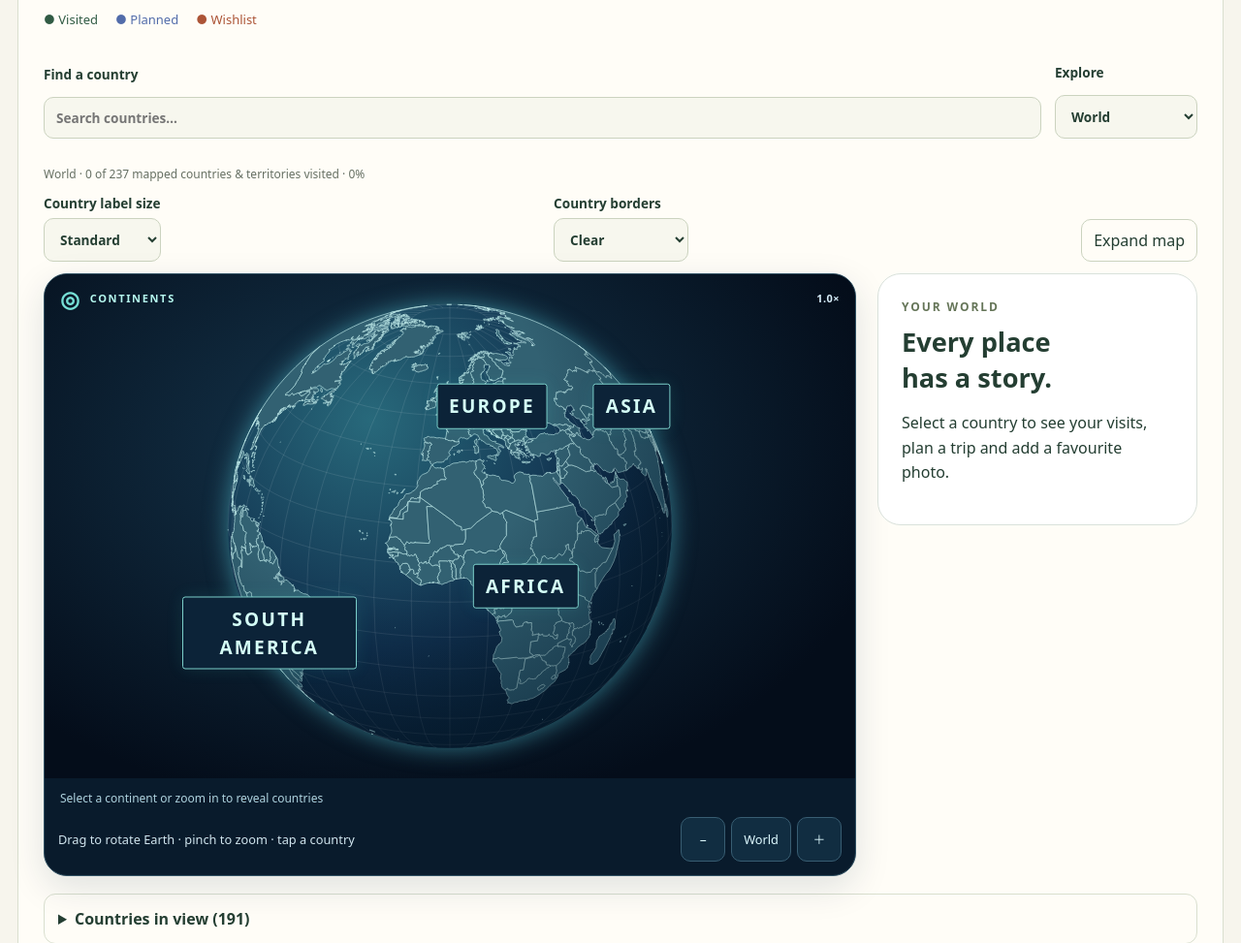
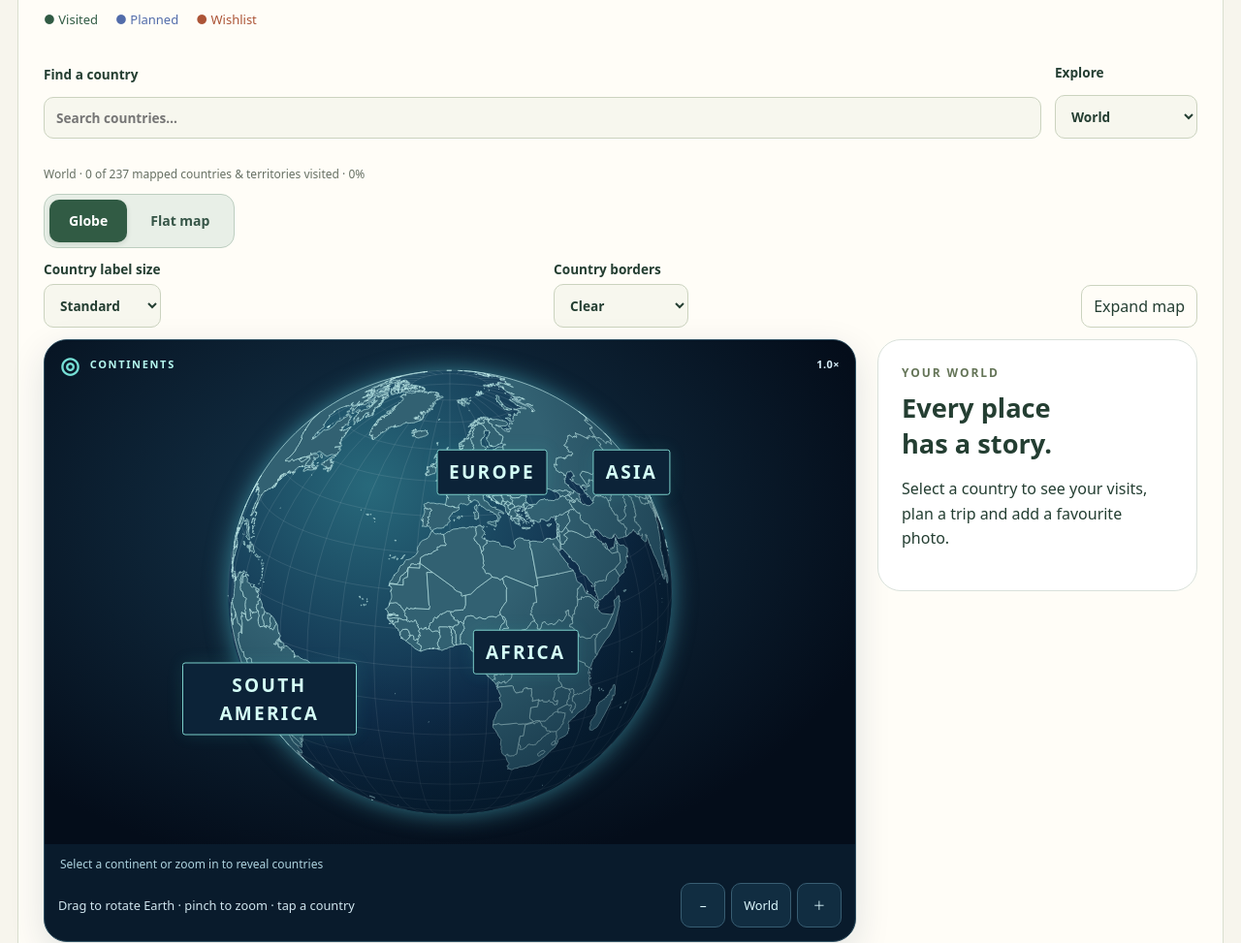
Before and after one commit to aliahmed7866/Places, a Flask app: page / in a window 1280 px wide. Shown: the part 530-1503 px from the top of the page at 97% size. Run offline with Flask 3, Linux system fonts and the light colour scheme; data that the repository does not hold is empty.

Commit message:
Add a remembered flat world map alongside the Places globe

```diff
--- a/static/atlas.js
+++ b/static/atlas.js
@@ -5,15 +5,46 @@
   const regions={World:[0,20,1],Europe:[18,52,2.4],Africa:[20,3,1.6],Asia:[90,35,1.5],'North America':[-105,40,1.5],'South America':[-60,-20,1.7],Oceania:[150,-20,1.7],Antarctica:[0,-80,1.6]};
   let svg,metadata={},countryAreas={},selected=null,requestId=0,dragged=false,features=[],rotation=[0,-20,0],magnification=1,frame=0;
   const pointers=new Map();let gesture;
-  const projection=d3.geoOrthographic().clipAngle(90).precision(.4), path=d3.geoPath(projection);
+  let view='globe',flatPan=[0,0];
+  const viewStates={globe:{zoom:1},flat:{zoom:1}};
+  let projection=d3.geoOrthographic().clipAngle(90).precision(.4);
+  const path=d3.geoPath(projection);
+  const flatProjection=d3.geoNaturalEarth1().precision(.4);
+  const globeProjection=projection;
+
   const surface=$('map-window'), overlay=node('div','','globe-labels');overlay.setAttribute('aria-label','Country labels');
   const svgNode=tag=>document.createElementNS('http://www.w3.org/2000/svg',tag);
   const anchor=c=>[c.label[0]/2.5-180,90-c.label[1]/2.5];
   // The same zoom threshold applies to buttons, pinch, wheel and keyboard.
   const COUNTRY_ZOOM=1.45;
   let visibleSignature='';
+  function mapHint(){return view==='flat'?'Drag to pan · pinch to zoom · tap a country':'Drag to rotate Earth · pinch to zoom · tap a country';}
+  function flatBase(){
+    return flatProjection.fitExtent([[16,56],[surface.clientWidth-16,surface.clientHeight-20]],{type:'Sphere'});
+  }
+  function centerFlat(point){
+    const base=flatBase(),origin=base.translate(),xy=base(point);
+    flatPan=[-(xy[0]-origin[0])*magnification/surface.clientWidth,-(xy[1]-origin[1])*magnification/surface.clientHeight];
+  }
+  function setView(next,persist=true){
+    if(!['globe','flat'].includes(next))return;
+    viewStates[view].zoom=magnification;
+    view=next;magnification=viewStates[view].zoom;
+    projection=view==='flat'?flatProjection:globeProjection;path.projection(projection);
+    pointers.clear();gesture=null;dragged=false;
+    $('atlas-layout').dataset.view=view;
+    document.querySelectorAll('[data-map-view]').forEach(b=>b.setAttribute('aria-pressed',String(b.dataset.mapView===view)));
+    surface.setAttribute('aria-label',view==='flat'?'Interactive flat map. Use arrow keys to pan, plus and minus to zoom.':'Interactive globe. Use arrow keys to rotate, plus and minus to zoom.');
+    $('map-caption').textContent=catalog.get(selected)||mapHint();
+    if(persist){try{localStorage.setItem('places-map-view',view);}catch(_){/* Storage may be disabled. */}}
+    draw();
+  }
+  document.querySelectorAll('[data-map-view]').forEach(b=>b.onclick=()=>setView(b.dataset.mapView));
+  try{setView(localStorage.getItem('places-map-view')==='flat'?'flat':'globe',false);}catch(_){setView('globe',false);}
   function exploreRegion(region){
-    const [lon,lat,z]=regions[region];rotation=[-lon,-lat,0];magnification=z;
+    const [lon,lat,z]=regions[region];magnification=z;
+    if(view==='flat'){if(region==='World')flatPan=[0,0];else centerFlat([lon,lat]);}
+    else rotation=[-lon,-lat,0];
     $('atlas-region').value=region;draw();progress();
   }
 
@@ -30,13 +61,21 @@
   function renderGlobe(){
     frame=0;if(!svg||!surface.clientWidth)return;
     const w=surface.clientWidth,h=surface.clientHeight,r=Math.min(w,h)*.44*magnification;
-    svg.setAttribute('viewBox',`0 0 ${w} ${h}`);svg.dataset.zoom=magnification.toFixed(3);svg.dataset.rotation=rotation.join(',');
+    svg.setAttribute('viewBox',`0 0 ${w} ${h}`);svg.dataset.zoom=magnification.toFixed(3);svg.dataset.rotation=rotation.join(',');svg.dataset.view=view;
+    svg.setAttribute('aria-label',view==='flat'?'Interactive flat world map':'Interactive Earth globe');
     const detail=magnification<COUNTRY_ZOOM?'continents':'countries';
     svg.dataset.detail=detail;overlay.setAttribute('aria-label',detail==='continents'?'Continent labels':'Country labels');
-    $('map-detail').textContent=detail==='continents'?'CONTINENTS':'COUNTRIES';
+    $('map-detail').textContent=(view==='flat'?'FLAT · ':'')+(detail==='continents'?'CONTINENTS':'COUNTRIES');
     $('map-zoom').textContent=magnification.toFixed(1)+'×';
     $('map-hint').textContent=detail==='continents'?'Select a continent or zoom in to reveal countries':'Select a country · zoom out for continents';
-    projection.translate([w/2,h/2]).scale(r).rotate(rotation);
+    if(view==='flat'){
+      const base=flatBase(),scale=base.scale(),bounds=path.bounds({type:'Sphere'});
+      const maxX=magnification===1?0:Math.max(0,((bounds[1][0]-bounds[0][0])*magnification-w)/2+w*.2);
+      const maxY=magnification===1?0:Math.max(0,((bounds[1][1]-bounds[0][1])*magnification-h)/2+h*.2);
+      flatPan=[Math.max(-maxX,Math.min(maxX,flatPan[0]*w))/w,Math.max(-maxY,Math.min(maxY,flatPan[1]*h))/h];
+      projection.scale(scale*magnification).translate([w/2+flatPan[0]*w,h/2+flatPan[1]*h]);
+      svg.dataset.pan=flatPan.join(',');
+    }else projection.translate([w/2,h/2]).scale(r).rotate(rotation);
     svg.querySelectorAll('path[data-code]').forEach((p,i)=>{const d=path(features[i]);p.setAttribute('d',d||'');p.setAttribute('tabindex',d?'0':'-1');});
     for(const id of ['globe-ocean','globe-shade']){const c=svg.querySelector('#'+id);c.setAttribute('cx',w/2);c.setAttribute('cy',h/2);c.setAttribute('r',r);}
     svg.querySelector('#globe-grid').setAttribute('d',path(d3.geoGraticule10()));
@@ -44,7 +83,7 @@
     const leaders=svg.querySelector('#label-leaders');leaders.replaceChildren();
     if(detail==='continents'){
       for(const [region,[lon,lat]]of Object.entries(regions)){
-        if(region==='World'||d3.geoDistance([lon,lat],center)>Math.PI/2-.09)continue;
+        if(region==='World'||(view==='globe'&&d3.geoDistance([lon,lat],center)>Math.PI/2-.09))continue;
         const [x,y]=projection([lon,lat]);
         const label=button(region,e=>{if(!dragged||e.detail===0)exploreRegion(region);},'continent-label');
         label.dataset.region=region;label.setAttribute('aria-label','Explore '+region);
@@ -66,7 +105,7 @@
     const candidates=Object.entries(metadata).filter(([code])=>catalog.has(code)).sort(([a],[b])=>
       Number(b===selected)-Number(a===selected)||Number(saved.has(b))-Number(saved.has(a))||(countryAreas[b]||0)-(countryAreas[a]||0)||catalog.get(a).localeCompare(catalog.get(b)));
     for(const [code,c]of candidates){
-      const point=anchor(c);if(d3.geoDistance(point,center)>Math.PI/2-.04)continue;
+      const point=anchor(c);if(view==='globe'&&d3.geoDistance(point,center)>Math.PI/2-.04)continue;
       const [x,y]=projection(point);if(x<0||x>w||y<0||y>h)continue;
       visible.push(code);if(detail==='continents')continue;
       const label=button(catalog.get(code),e=>{if(!dragged||e.detail===0)select(code);},code===selected?'selected':'');
@@ -91,9 +130,9 @@
     updateVisible(visible);
 
   }
-  function zoom(factor){magnification=Math.max(1,Math.min(14,magnification/factor));draw();}
+  function zoom(factor){const before=magnification;magnification=Math.max(1,Math.min(14,magnification/factor));if(view==='flat')flatPan=flatPan.map(v=>v*magnification/before);draw();}
   function progress(){const region=$('atlas-region').value,codes=Object.keys(metadata).filter(c=>region==='World'||metadata[c].continent===region);const visited=new Set(records().filter(r=>r.status==='visited').map(r=>r.country));const count=codes.filter(c=>visited.has(c)).length;$('atlas-progress').textContent=`${region} · ${count} of ${codes.length} mapped countries & territories visited · ${codes.length?Math.round(count/codes.length*100):0}%`;}
-  function focusCountry(code){const c=metadata[code];if(!c)return;rotation=[180-c.label[0]/2.5,c.label[1]/2.5-90,0];magnification=Math.max(1.5,Math.min(10,500/Math.max(20,c.bounds[2],c.bounds[3])));draw();}
+  function focusCountry(code){const c=metadata[code];if(!c)return;magnification=Math.max(1.5,Math.min(10,500/Math.max(20,c.bounds[2],c.bounds[3])));if(view==='flat')centerFlat(anchor(c));else rotation=[180-c.label[0]/2.5,c.label[1]/2.5-90,0];draw();}
   function button(text,handler,cls=''){const b=node('button',text,cls);b.type='button';b.onclick=handler;return b;}
   async function select(code,focus=true){
     selected=code;$('map-caption').textContent=catalog.get(code)||code;const token=++requestId;if(focus)focusCountry(code);draw();
@@ -131,13 +170,15 @@
     $('world-map').innerHTML='<svg xmlns="http://www.w3.org/2000/svg" class="world-svg" role="group" aria-label="Interactive Earth globe"><defs><radialGradient id="ocean-light" cx="32%" cy="26%" r="80%"><stop stop-color="#28697b"/><stop offset=".65" stop-color="#102f4d"/><stop offset="1" stop-color="#051727"/></radialGradient><radialGradient id="earth-shadow" cx="32%" cy="25%" r="80%"><stop offset=".5" stop-color="#04192c" stop-opacity="0"/><stop offset="1" stop-color="#04192c" stop-opacity=".55"/></radialGradient></defs><circle id="globe-ocean" fill="url(#ocean-light)"/><path id="globe-grid" fill="none" stroke="#ffffff" stroke-opacity=".15"/><g id="globe-land"></g><circle id="globe-shade" fill="url(#earth-shadow)" pointer-events="none"/><g id="label-leaders" pointer-events="none"></g></svg>';
     svg=$('world-map').querySelector('svg');$('world-map').append(overlay);
     for(const feature of features){const code=feature.properties.code,p=document.createElementNS('http://www.w3.org/2000/svg','path');p.dataset.code=code;p.setAttribute('role','button');p.setAttribute('aria-label',catalog.get(code)||code);const title=svgNode('title');title.textContent=catalog.get(code)||code;p.append(title);svg.querySelector('#globe-land').append(p);
-      const activate=()=>{if(catalog.has(code))select(code);};p.onclick=()=>{if(!dragged)activate();};p.onkeydown=e=>{if(e.key==='Enter'||e.key===' '){e.preventDefault();activate();}};p.onmouseenter=p.onfocus=()=>{$('map-caption').textContent=catalog.get(code)||code;};p.onmouseleave=p.onblur=()=>{$('map-caption').textContent=catalog.get(selected)||'Drag to rotate Earth · pinch to zoom · tap a country';};
+      const activate=()=>{if(catalog.has(code))select(code);};p.onclick=()=>{if(!dragged)activate();};p.onkeydown=e=>{if(e.key==='Enter'||e.key===' '){e.preventDefault();activate();}};p.onmouseenter=p.onfocus=()=>{$('map-caption').textContent=catalog.get(code)||code;};p.onmouseleave=p.onblur=()=>{$('map-caption').textContent=catalog.get(selected)||mapHint();};
     }draw();paintMap();progress();new ResizeObserver(draw).observe(surface);
-    function snapshot(){const p=[...pointers.values()];gesture={rotation:[...rotation],zoom:magnification,center:[p.reduce((s,v)=>s+v[0],0)/p.length,p.reduce((s,v)=>s+v[1],0)/p.length],distance:p.length>1?Math.hypot(p[0][0]-p[1][0],p[0][1]-p[1][1]):0};}
+    function snapshot(){const p=[...pointers.values()];gesture={rotation:[...rotation],pan:[...flatPan],zoom:magnification,center:[p.reduce((s,v)=>s+v[0],0)/p.length,p.reduce((s,v)=>s+v[1],0)/p.length],distance:p.length>1?Math.hypot(p[0][0]-p[1][0],p[0][1]-p[1][1]):0};}
     surface.onpointerdown=e=>{if(e.button!==0)return;if(!pointers.size)dragged=false;pointers.set(e.pointerId,[e.clientX,e.clientY]);snapshot();};
-    surface.onpointermove=e=>{if(!pointers.has(e.pointerId))return;pointers.set(e.pointerId,[e.clientX,e.clientY]);const p=[...pointers.values()],cx=p.reduce((s,v)=>s+v[0],0)/p.length,cy=p.reduce((s,v)=>s+v[1],0)/p.length,dx=cx-gesture.center[0],dy=cy-gesture.center[1];if(!dragged&&Math.abs(dx)+Math.abs(dy)<=5&&p.length===1)return;if(Math.abs(dx)+Math.abs(dy)>5||p.length>1){dragged=true;surface.setPointerCapture(e.pointerId);}const sensitivity=100/(Math.min(surface.clientWidth,surface.clientHeight)*gesture.zoom*.44);rotation=[gesture.rotation[0]+dx*sensitivity,Math.max(-85,Math.min(85,gesture.rotation[1]-dy*sensitivity)),0];if(p.length>1&&gesture.distance)magnification=Math.max(1,Math.min(14,gesture.zoom*Math.hypot(p[0][0]-p[1][0],p[0][1]-p[1][1])/gesture.distance));draw();};
+    surface.onpointermove=e=>{if(!pointers.has(e.pointerId))return;pointers.set(e.pointerId,[e.clientX,e.clientY]);const p=[...pointers.values()],cx=p.reduce((s,v)=>s+v[0],0)/p.length,cy=p.reduce((s,v)=>s+v[1],0)/p.length,dx=cx-gesture.center[0],dy=cy-gesture.center[1];if(!dragged&&Math.abs(dx)+Math.abs(dy)<=5&&p.length===1)return;if(Math.abs(dx)+Math.abs(dy)>5||p.length>1){dragged=true;surface.setPointerCapture(e.pointerId);}if(p.length>1&&gesture.distance)magnification=Math.max(1,Math.min(14,gesture.zoom*Math.hypot(p[0][0]-p[1][0],p[0][1]-p[1][1])/gesture.distance));
+      if(view==='flat')flatPan=[gesture.pan[0]*magnification/gesture.zoom+dx/surface.clientWidth,gesture.pan[1]*magnification/gesture.zoom+dy/surface.clientHeight];
+      else{const sensitivity=100/(Math.min(surface.clientWidth,surface.clientHeight)*gesture.zoom*.44);rotation=[gesture.rotation[0]+dx*sensitivity,Math.max(-85,Math.min(85,gesture.rotation[1]-dy*sensitivity)),0];}draw();};
     const end=e=>{pointers.delete(e.pointerId);if(pointers.size)snapshot();};surface.onpointerup=end;surface.onpointercancel=end;surface.onpointerleave=e=>{if(!surface.hasPointerCapture(e.pointerId))end(e);};
     surface.addEventListener('wheel',e=>{if(!e.ctrlKey&&document.activeElement!==surface)return;e.preventDefault();zoom(e.deltaY>0?1.15:.87);},{passive:false});
-    surface.onkeydown=e=>{const delta={ArrowLeft:[-1,0],ArrowRight:[1,0],ArrowUp:[0,1],ArrowDown:[0,-1]}[e.key];if(delta){e.preventDefault();rotation[0]+=delta[0]*10/magnification;rotation[1]=Math.max(-85,Math.min(85,rotation[1]+delta[1]*10/magnification));draw();}else if(['+','=','-'].includes(e.key)){e.preventDefault();zoom(e.key==='-'?1.5:.65);}};
-  }).catch(()=>{$('map-caption').textContent='Globe unavailable. Search for a country or use Add a place.';});
+    surface.onkeydown=e=>{const delta={ArrowLeft:[-1,0],ArrowRight:[1,0],ArrowUp:[0,1],ArrowDown:[0,-1]}[e.key];if(delta){e.preventDefault();if(view==='flat'){flatPan[0]+=delta[0]*.08;flatPan[1]-=delta[1]*.08;}else{rotation[0]+=delta[0]*10/magnification;rotation[1]=Math.max(-85,Math.min(85,rotation[1]+delta[1]*10/magnification));}draw();}else if(['+','=','-'].includes(e.key)){e.preventDefault();zoom(e.key==='-'?1.5:.65);}};
+  }).catch(()=>{$('map-caption').textContent='Map unavailable. Search for a country or use Add a place.';});
 })();
--- a/static/suite.css
+++ b/static/suite.css
@@ -38,3 +38,24 @@
  .map-options > label { flex: 1 1 130px; }
  .map-options select { width: 100%; }
 }
+
+/* Alternate atlas projection uses the same country paths and travel records. */
+.map-view-switch{display:inline-flex;gap:4px;padding:5px;background:#e8efe7;border:1px solid #bdcec0;border-radius:14px;margin-top:12px}
+.map-view-switch button{border:0;border-radius:10px;background:transparent;color:#365547;padding:10px 20px;min-height:44px;font:600 14px system-ui}
+.map-view-switch button[aria-pressed=true]{background:#315b44;color:#fff;box-shadow:0 2px 5px #173e2226}
+.atlas-layout[data-view=flat] .atlas-stage{background:#eaf0ed;border-color:#b4c9c1}
+.atlas-layout[data-view=flat] .map-window{background:#eaf0ed}
+.atlas-layout[data-view=flat] #globe-ocean,.atlas-layout[data-view=flat] #globe-shade{display:none}
+.atlas-layout[data-view=flat] #globe-grid{stroke:#6b9387;stroke-opacity:.2}
+.atlas-layout[data-view=flat] .map-hud,.atlas-layout[data-view=flat] #map-zoom,.atlas-layout[data-view=flat] .map-hint,.atlas-layout[data-view=flat] .map-footer{color:#31554e}
+.atlas-layout[data-view=flat] .world-svg path[data-code]{fill:#c9d6ce;stroke:#657d74;stroke-width:.8}
+.atlas-layout[data-view=flat] .world-svg path[data-code].visited{fill:#4a9471}
+.atlas-layout[data-view=flat] .world-svg path[data-code].planned{fill:#769fe5}
+.atlas-layout[data-view=flat] .world-svg path[data-code].wishlist{fill:#dfa46c}
+#atlas-layout[data-view=flat][data-borders=strong] .world-svg path[data-code]{stroke:#244d42;stroke-width:1.7}
+#atlas-layout[data-view=flat] .world-svg path[data-code].selected{stroke:#704817;stroke-width:2.8}
+#atlas-layout[data-view=flat] .world-svg path[data-code]:hover,#atlas-layout[data-view=flat] .world-svg path[data-code]:focus-visible{stroke:#173e32;fill:#a8c9b5;stroke-width:2}
+.atlas-layout[data-view=flat] .globe-labels button{background:#f9fcf8;color:#254e43;border-color:#759e8e;box-shadow:0 2px 6px #244b3026}
+.atlas-layout[data-view=flat] .globe-labels button.selected{background:#ffe6a1;color:#17282a}
+.atlas-layout[data-view=flat] #label-leaders line{stroke:#345f50}
+.atlas-layout[data-view=flat] #label-leaders circle{fill:#315b44;stroke:#fff}
--- a/templates/index.html
+++ b/templates/index.html
@@ -40,6 +40,7 @@
       </div>
       <div id="atlas-results" class="atlas-results"></div>
       <p id="atlas-progress" class="calendar-note" role="status"></p>
+      <div class="map-view-switch" role="group" aria-label="Map view"><button type="button" data-map-view="globe" aria-pressed="true">Globe</button><button type="button" data-map-view="flat" aria-pressed="false">Flat map</button></div>
       <div class="map-options"><label>Country label size<select id="label-size"><option value="15">Standard</option><option value="18">Large</option><option value="21">Extra large</option></select></label><label>Country borders<select id="border-contrast"><option value="clear">Clear</option><option value="strong">High contrast</option></select></label><button id="map-expand" class="icon" aria-pressed="false">Expand map</button></div>
       <div class="atlas-layout" id="atlas-layout">
         <div class="atlas-stage">
```
Also changed, not shown: tests/test_browser.py (+95 -0 lines).
